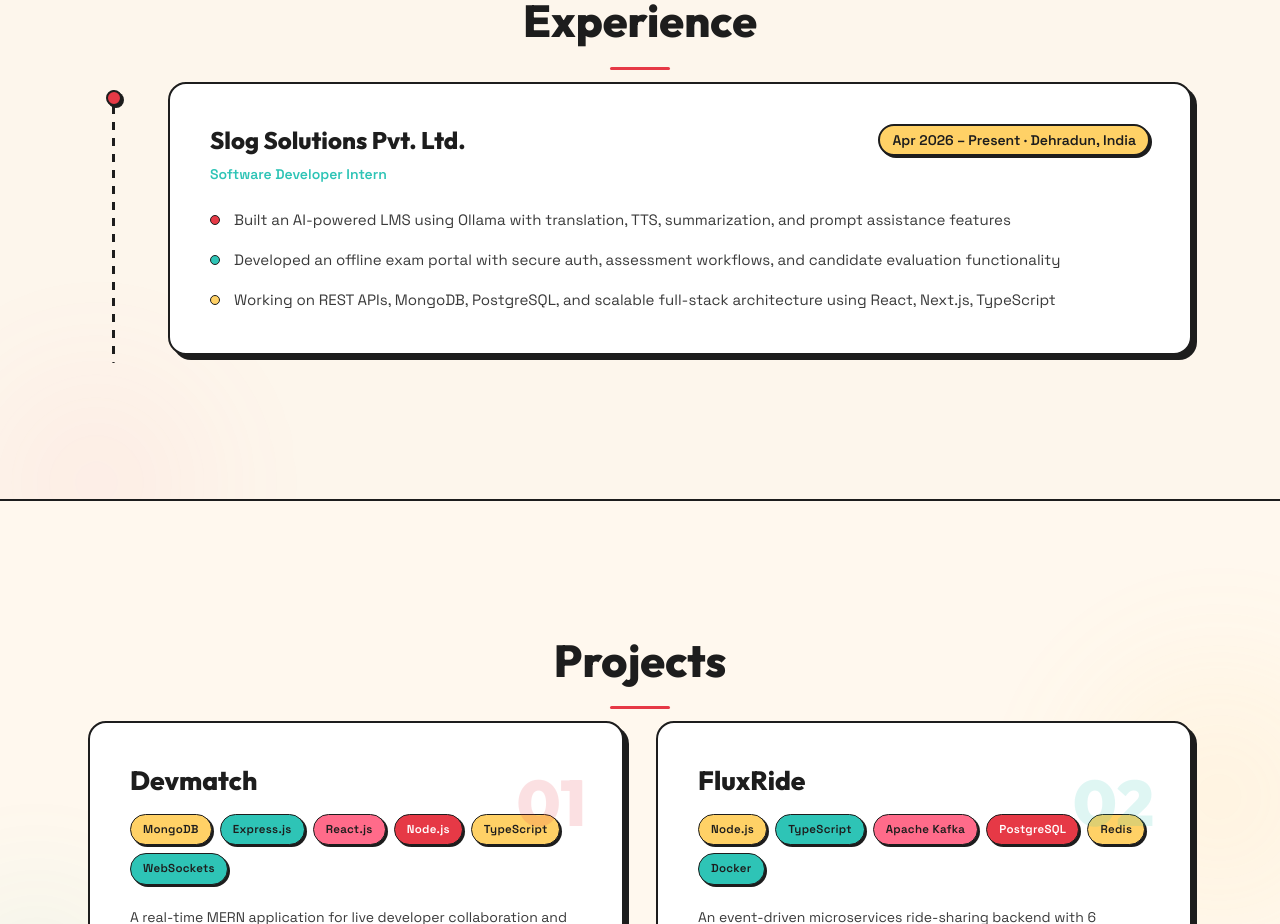
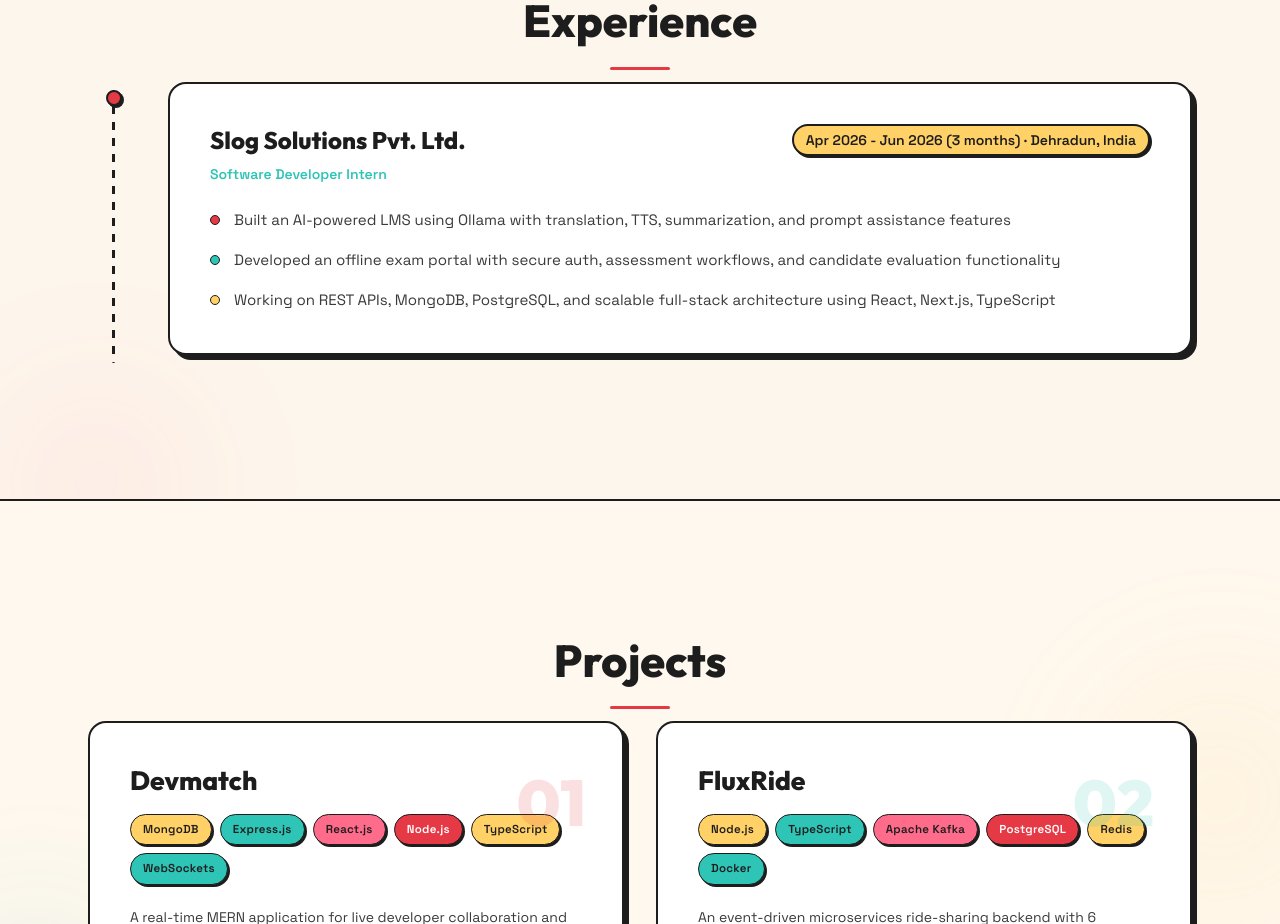
Before and after one commit to Himanshupanwarrr12/My-Portfolio, a React (Vite) app: page / in a window 1280 px wide. Shown: the part 1580-2504 px from the top of the page. Built offline with nearby package versions, Linux system fonts and the light colour scheme.

Commit message:
update experience

```diff
--- a/src/components/Experience.jsx
+++ b/src/components/Experience.jsx
@@ -9,7 +9,7 @@ const EXPERIENCE = [
   {
     company: 'Slog Solutions Pvt. Ltd.',
     role: 'Software Developer Intern',
-    duration: 'Apr 2026 – Present',
+    duration: 'Apr 2026 - Jun 2026 (3 months)',
     location: 'Dehradun, India',
     bullets: [
       'Built an AI-powered LMS using Ollama with translation, TTS, summarization, and prompt assistance features',
```
